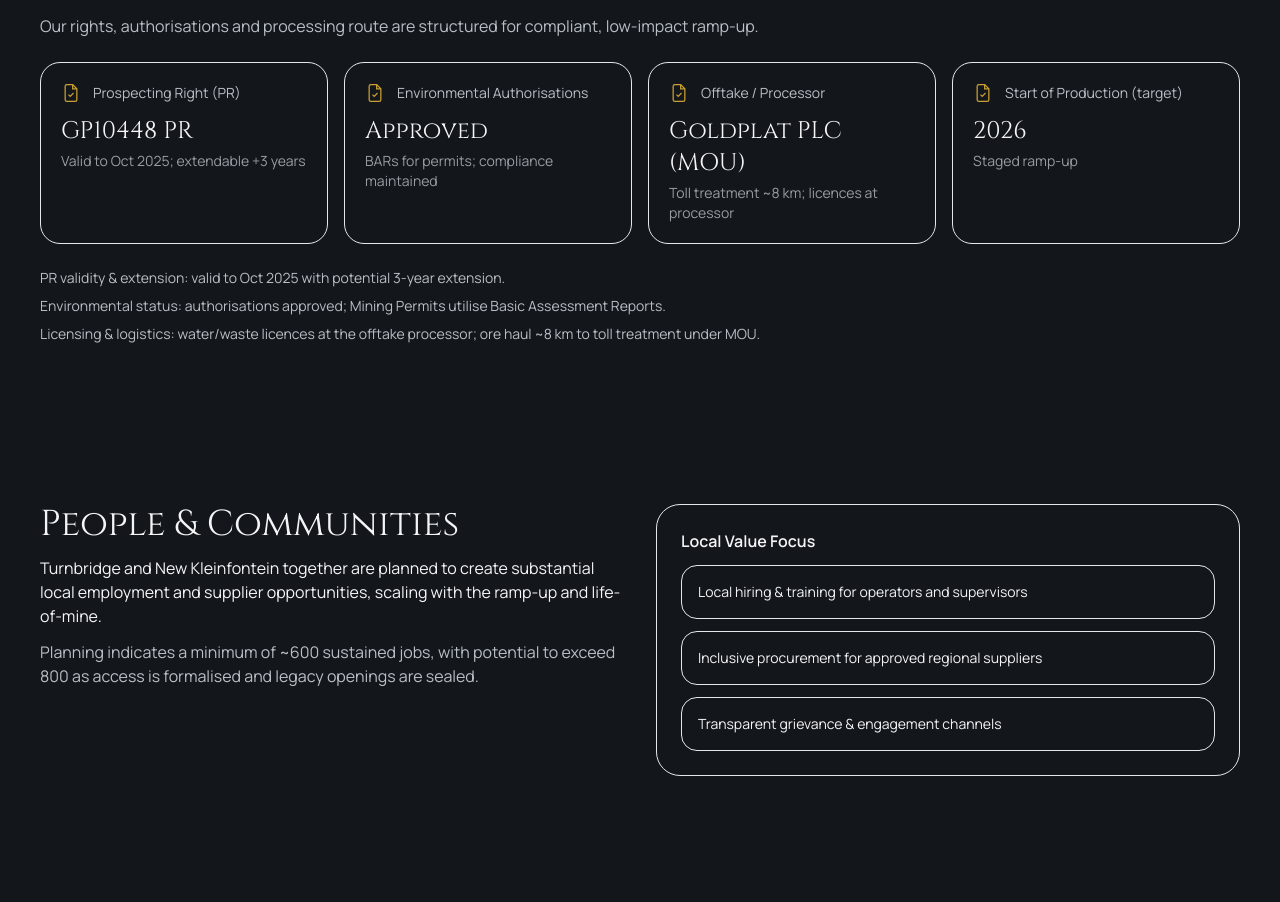
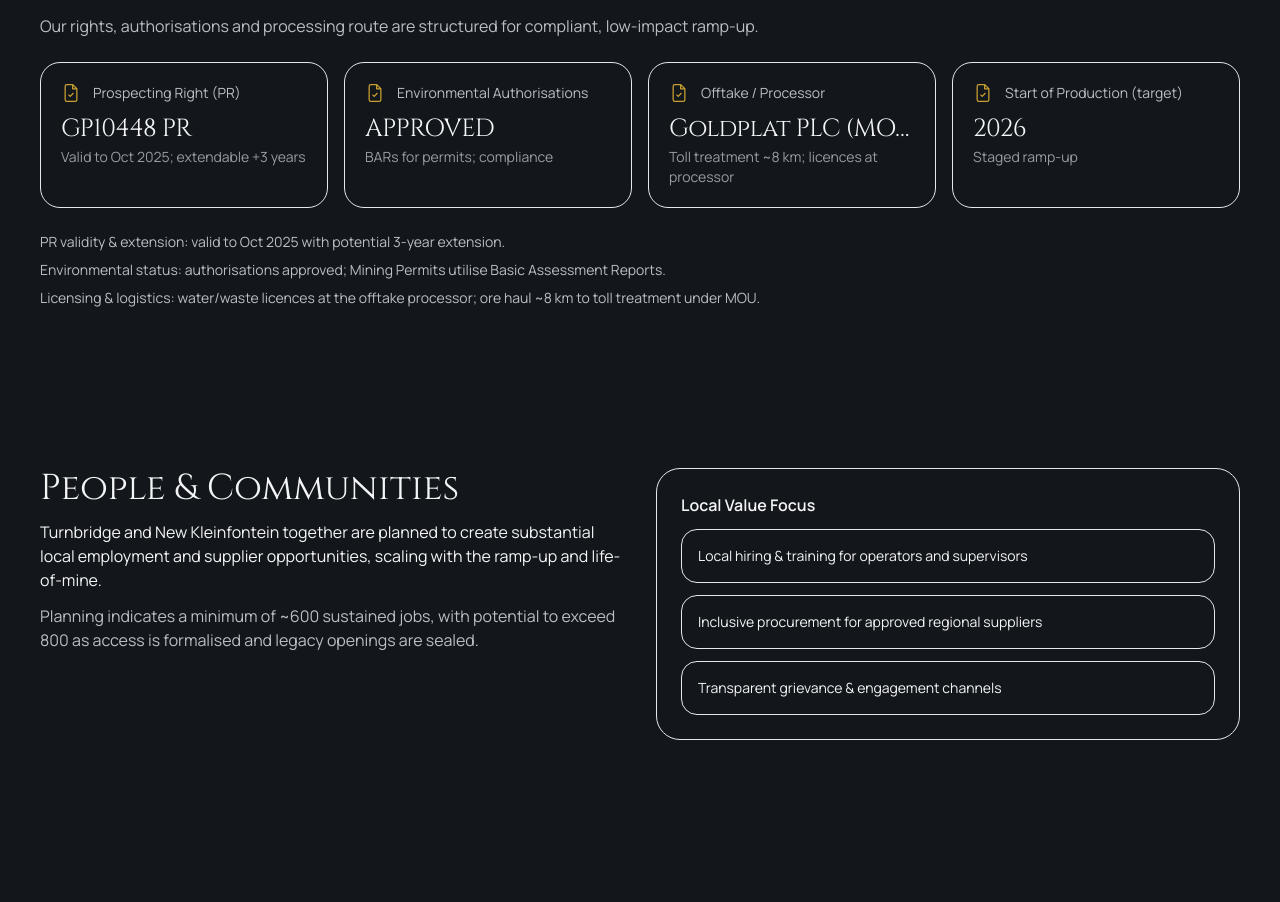
Before and after one commit to Capdavid777/gold-ore, a Next.js app: page /esg in a window 1280 px wide. Shown: the part 1592-2494 px from the top of the page. Built offline with nearby package versions, Linux system fonts and the light colour scheme; no server answers.

Commit message:
Update page.tsx

```diff
--- a/src/app/esg/page.tsx
+++ b/src/app/esg/page.tsx
@@ -88,7 +88,7 @@ const PILLARS: Pillar[] = [
 
 const COMPLIANCE: Stat[] = [
   { label: "Prospecting Right (PR)", value: "GP10448 PR", sub: "Valid to Oct 2025; extendable +3 years" },
-  { label: "Environmental Authorisations", value: "Approved", sub: "BARs for permits; compliance maintained" },
+  { label: "Environmental Authorisations", value: "APPROVED", sub: "BARs for permits; compliance" },
   { label: "Offtake / Processor", value: "Goldplat PLC (MOU)", sub: "Toll treatment ~8 km; licences at processor" },
   { label: "Start of Production (target)", value: "2026", sub: "Staged ramp-up" },
 ];
@@ -136,7 +136,6 @@ export default function ESGPage() {
               transition={{ duration: 0.4 }}
               className="group rounded-3xl border border-surface-3/50 bg-surface-2/40 p-6 hover:border-[var(--go-gold,#caa132)]/50"
             >
-              {/* Header row: force gold via inline style so nothing can override */}
               <div
                 className="flex items-center gap-2 min-h-[28px]"
                 style={{ color: "var(--go-gold, #caa132)" }}
@@ -223,7 +222,12 @@ export default function ESGPage() {
                 </span>
                 <span className="text-sm text-text-muted">{s.label}</span>
               </div>
-              <div className="mt-3 font-display text-2xl">{s.value}</div>
+
+              {/* ONE-LINE VALUE HEADING */}
+              <div className="mt-3 font-display whitespace-nowrap overflow-hidden text-ellipsis tracking-tight text-lg sm:text-xl md:text-[1.4rem] lg:text-[1.55rem]">
+                {s.value}
+              </div>
+
               {s.sub && <div className="mt-1 text-sm text-text-muted/80">{s.sub}</div>}
             </div>
           ))}
```
